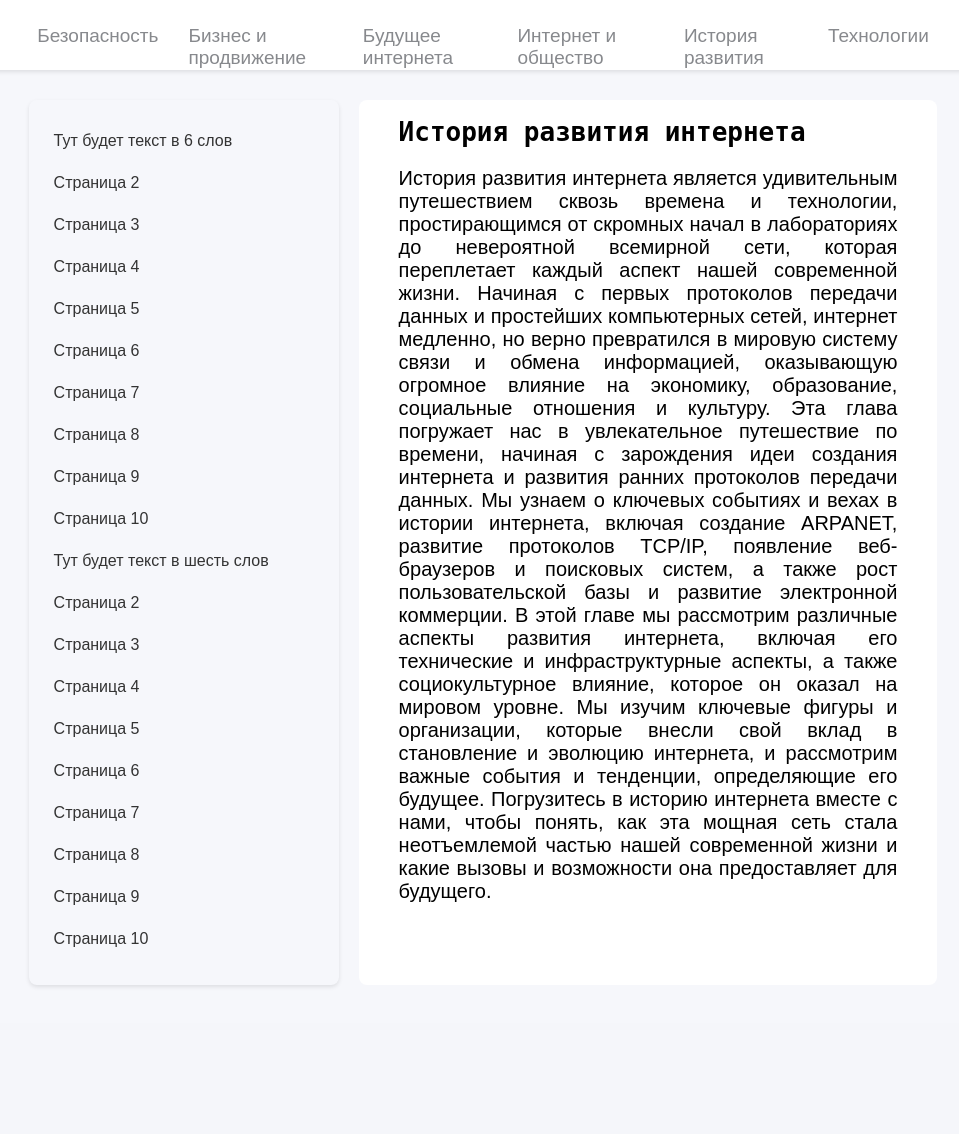
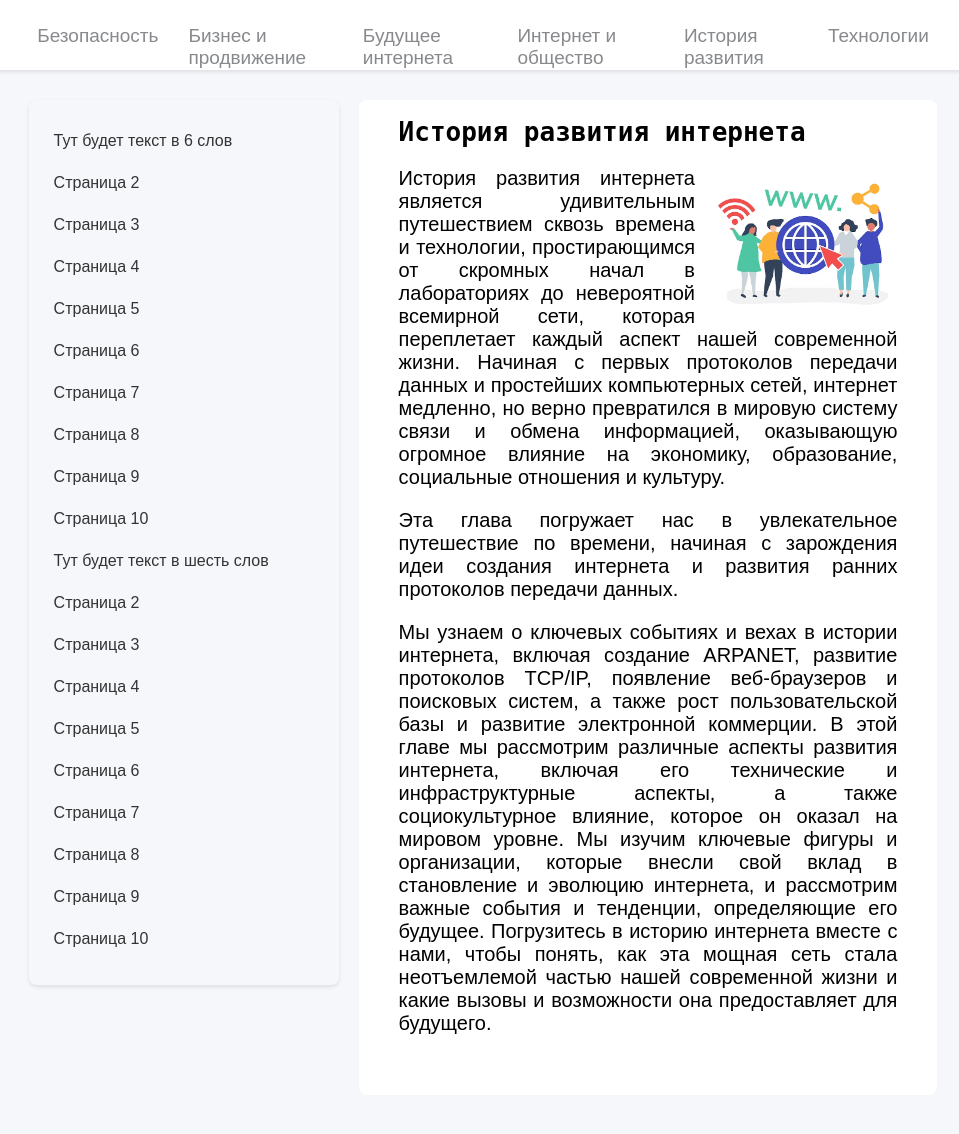
Before and after one commit to SLARK18/f4ckschool, a Flask app: a page that uses templates/1.html in a window 1280 px wide. Shown: the whole page, without its empty margins (157-1116 px from the left). Before the commit the page ends 987 px from the top, so only its background shows below. Run offline with Flask 3, Linux system fonts and the light colour scheme.

Commit message:
Все сделал 5

```diff
--- a/templates/1.html
+++ b/templates/1.html
@@ -1,7 +1,9 @@
 <h1>История развития интернета</h1>
+<div class="for_image_right"><img src="..\static\img\Inet.avif" alt="Тут интернет кароче"></div>
 <p> История развития интернета является удивительным путешествием сквозь времена и технологии, простирающимся от скромных начал в лабораториях до невероятной всемирной сети, которая переплетает каждый аспект нашей современной жизни. Начиная с первых протоколов передачи данных и простейших компьютерных сетей, интернет медленно, но верно превратился в мировую систему связи и обмена информацией, оказывающую огромное влияние на экономику, образование, социальные отношения и культуру.
 
-    Эта глава погружает нас в увлекательное путешествие по времени, начиная с зарождения идеи создания интернета и развития ранних протоколов передачи данных. Мы узнаем о ключевых событиях и вехах в истории интернета, включая создание ARPANET, развитие протоколов TCP/IP, появление веб-браузеров и поисковых систем, а также рост пользовательской базы и развитие электронной коммерции.
+</p><p>Эта глава погружает нас в увлекательное путешествие по времени, начиная с зарождения идеи создания интернета и развития ранних протоколов передачи данных.
+    </p><p>Мы узнаем о ключевых событиях и вехах в истории интернета, включая создание ARPANET, развитие протоколов TCP/IP, появление веб-браузеров и поисковых систем, а также рост пользовательской базы и развитие электронной коммерции.
 
     В этой главе мы рассмотрим различные аспекты развития интернета, включая его технические и инфраструктурные аспекты, а также социокультурное влияние, которое он оказал на мировом уровне. Мы изучим ключевые фигуры и организации, которые внесли свой вклад в становление и эволюцию интернета, и рассмотрим важные события и тенденции, определяющие его будущее.
 
```
Also changed, not shown: static/img/Inet.avif (added).
